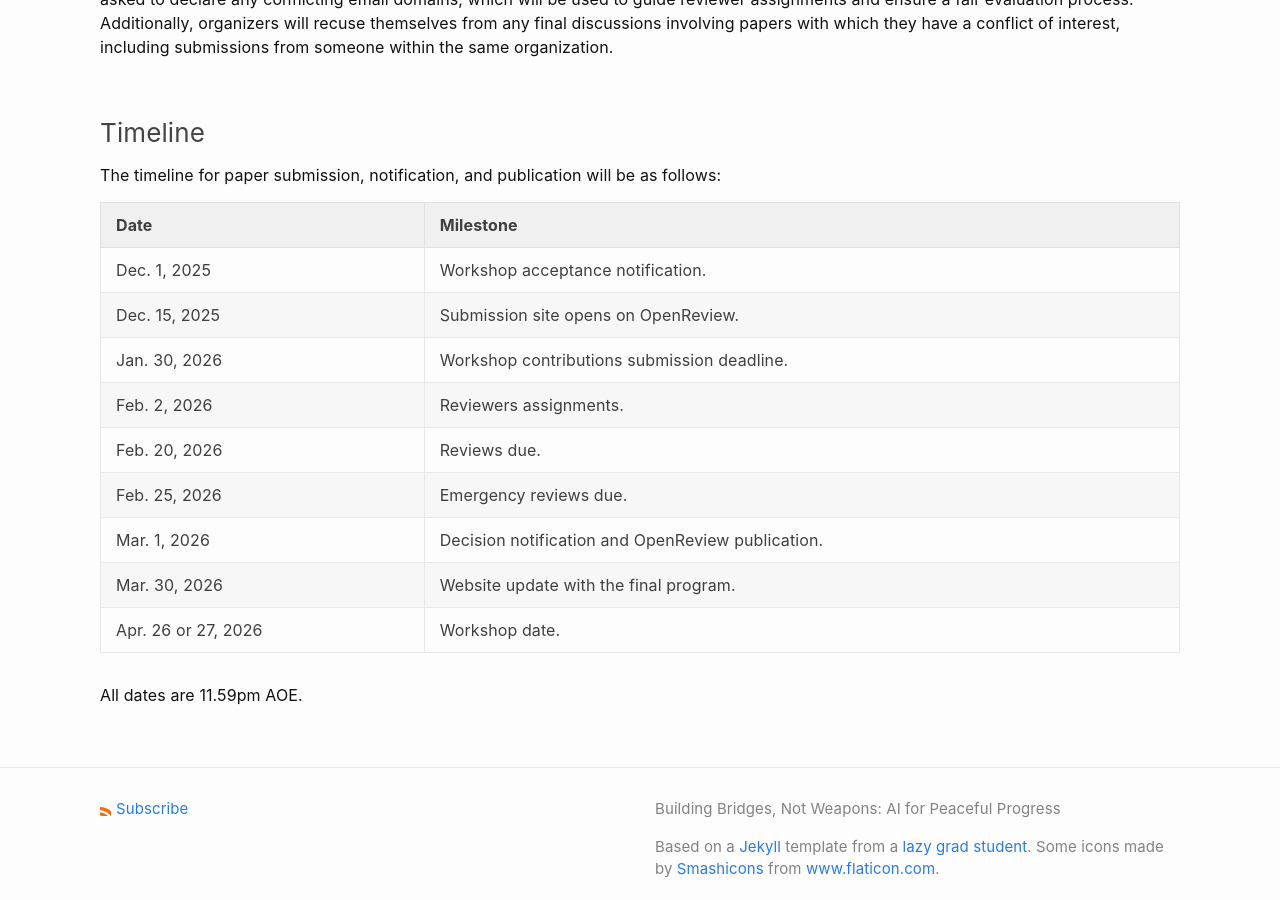
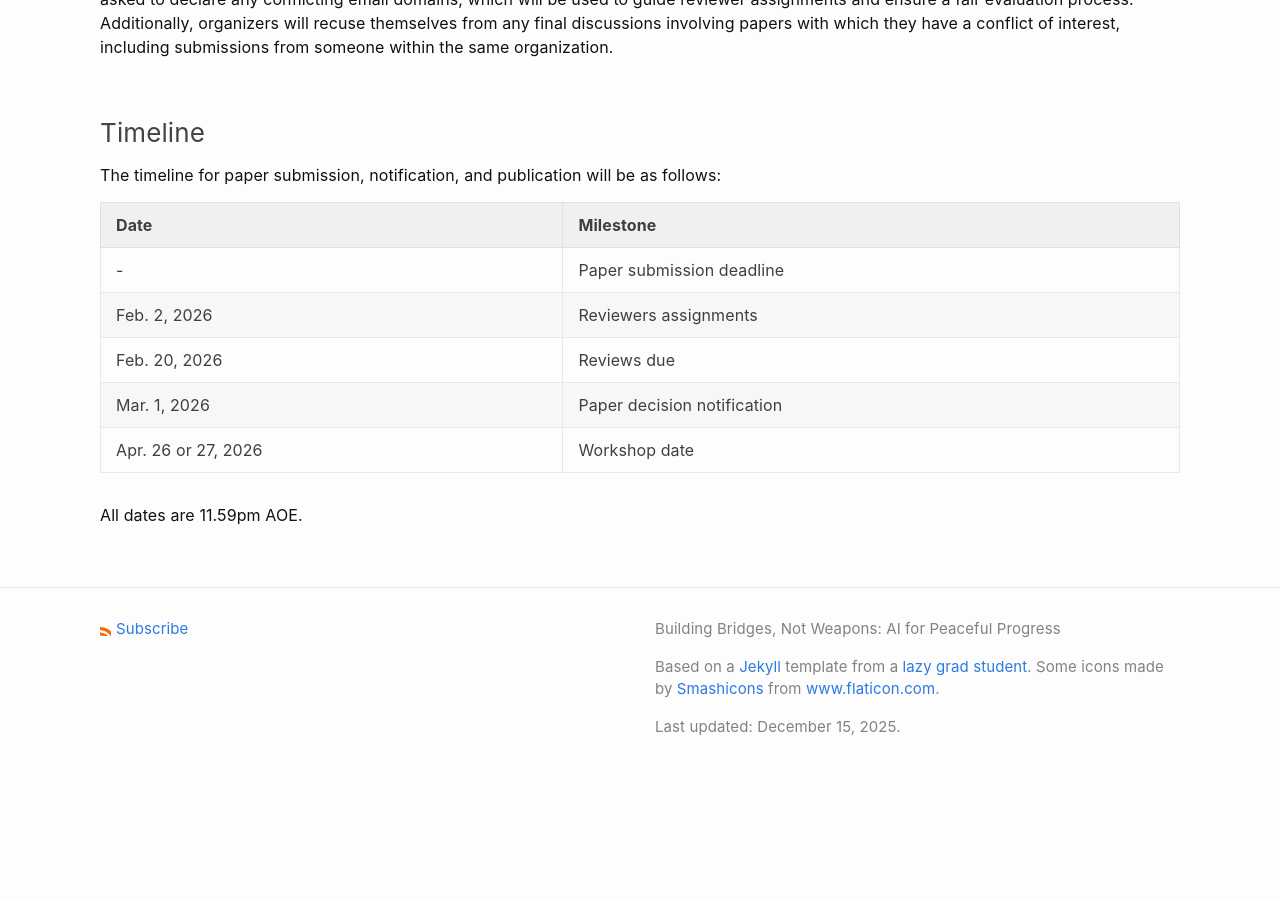
Before and after one commit to aiforpeaceworkshop/aiforpeaceworkshop.github.io, a Jekyll site: the page built from callforpapers.md, in a window 1280 px wide and 900 px high, scrolled down 1015 px. Built offline with Jekyll 4.4.1, drawn with Linux system fonts in a browser that asks for light colours; after the commit the page ends 1798 px from its top, so only the background shows below that.

Commit message:
update timeline

```diff
--- a/callforpapers.md
+++ b/callforpapers.md
@@ -36,14 +36,10 @@ The timeline for paper submission, notification, and publication will be as foll
 
 | Date | Milestone |
 |---|---|
-| Dec. 1, 2025 | Workshop acceptance notification. |
-| Dec. 15, 2025 | Submission site opens on OpenReview. |
-| Jan. 30, 2026 | Workshop contributions submission deadline. |
-| Feb. 2, 2026 | Reviewers assignments. |
-| Feb. 20, 2026 | Reviews due. |
-| Feb. 25, 2026 | Emergency reviews due. |
-| Mar. 1, 2026 | Decision notification and OpenReview publication. |
-| Mar. 30, 2026 | Website update with the final program. |
-| Apr. 26 or 27, 2026 | Workshop date. |
+| - | Paper submission deadline |
+| Feb. 2, 2026 | Reviewers assignments |
+| Feb. 20, 2026 | Reviews due |
+| Mar. 1, 2026 | Paper decision notification |
+| Apr. 26 or 27, 2026 | Workshop date |
 
 All dates are 11.59pm AOE.
```
